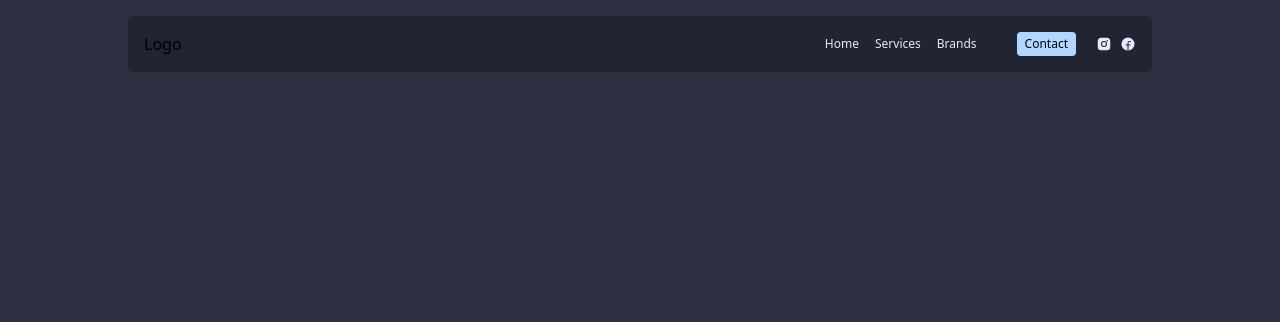
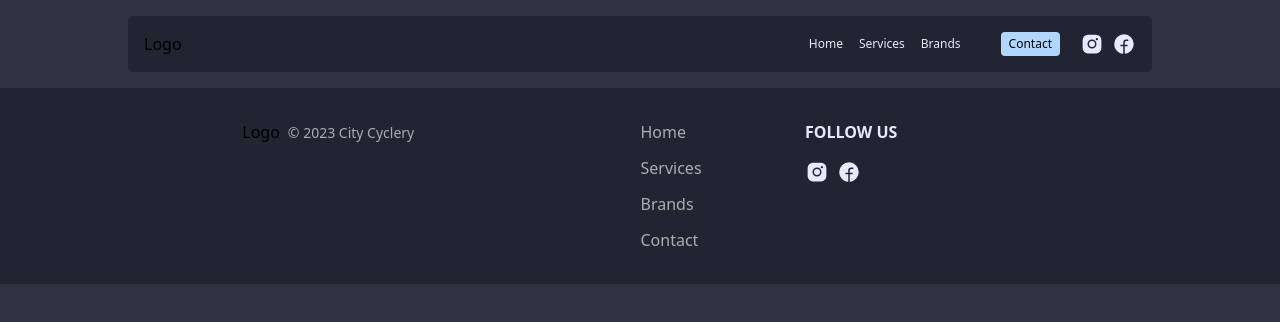
Before and after one commit to dylanreedx/CityCyclery, a Next.js app: page /services in a window 1280 px wide. Shown: the top 322 px of the page. Built offline with nearby package versions, Linux system fonts and the light colour scheme.

Commit message:
Created the footer component, and added it into the Layout component

```diff
--- /dev/null
+++ b/components/Footer.tsx
@@ -0,0 +1,46 @@
+import Link from "next/link";
+import { FacebookLogo, InstagramLogo } from 'phosphor-react';
+
+export function Footer() {
+    return (
+        <footer className=" bg-dark-600">
+            <div className="w-full p-4 py-6 lg:py-8">
+                <div className="md:flex md:justify-evenly">
+                    <div className="mb-4 md:mb-0">
+                        <Link href='/'>Logo</Link>
+                        <span className="text-sm text-light-600 ml-2">&copy; 2023 City Cyclery</span>
+                    </div>
+                    <div className="grid grid-cols-2 gap-8 sm:gap-6 sm:grid-cols-3 space-x-6">
+                        <div className="text-light-600">
+                            <ul className="space-y-3">
+                                <li>
+                                    <Link href='/'>Home</Link>
+                                </li>
+                                <li>
+							        <Link href='/services'>Services</Link>
+						        </li>
+						        <li>
+							        <Link href='/brands'>Brands</Link>
+						        </li>
+                                <li>
+							        <Link href='/contact'>Contact</Link>
+						        </li>
+                            </ul>
+                        </div>
+                        <div className="text-light-500">
+                            <h2 className="mb-4 uppercase font-semibold">Follow Us</h2>
+                            <ul className='flex flex-row gap-2 text-2xl'>
+                                <li>
+                                    <InstagramLogo weight='fill' />
+                                </li>
+                                <li>
+                                    <FacebookLogo weight='fill' />
+                                </li>
+                            </ul>
+                        </div>
+                    </div>
+                </div>
+            </div>
+        </footer>
+    )
+}
--- a/components/Layout.tsx
+++ b/components/Layout.tsx
@@ -1,5 +1,6 @@
 import { Navbar } from '@/components/Navbar';
 import { HeadComponent } from '@/components/Head';
+import { Footer } from '@/components/Footer';
 
 export function Layout({ children }: { children: React.ReactNode }) {
 	return (
@@ -8,6 +9,7 @@ export function Layout({ children }: { children: React.ReactNode }) {
 			<main>
 				<Navbar />
 				{children}
+				<Footer />
 			</main>
 		</>
 	);
--- a/components/Navbar.tsx
+++ b/components/Navbar.tsx
@@ -22,7 +22,7 @@ export function Navbar() {
 					<Button variant='primary-sm' href='/contact'>
 						Contact
 					</Button>
-					<ul className='flex flex-row gap-2 text-light-500 ml-5'>
+					<ul className='flex flex-row gap-2 text-light-500 text-2xl ml-5'>
 						<li>
 							<InstagramLogo weight='fill' />
 						</li>
```
